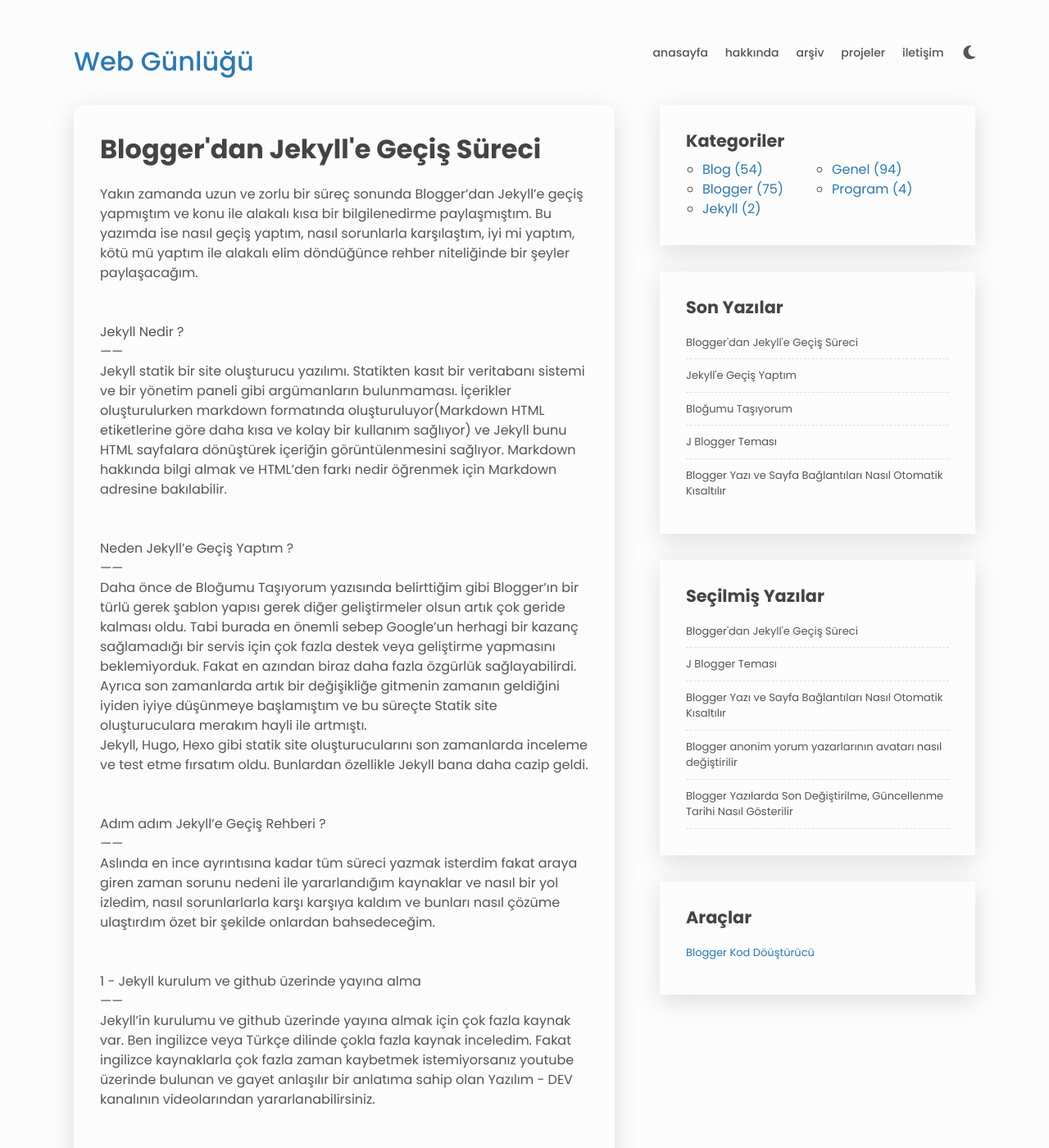
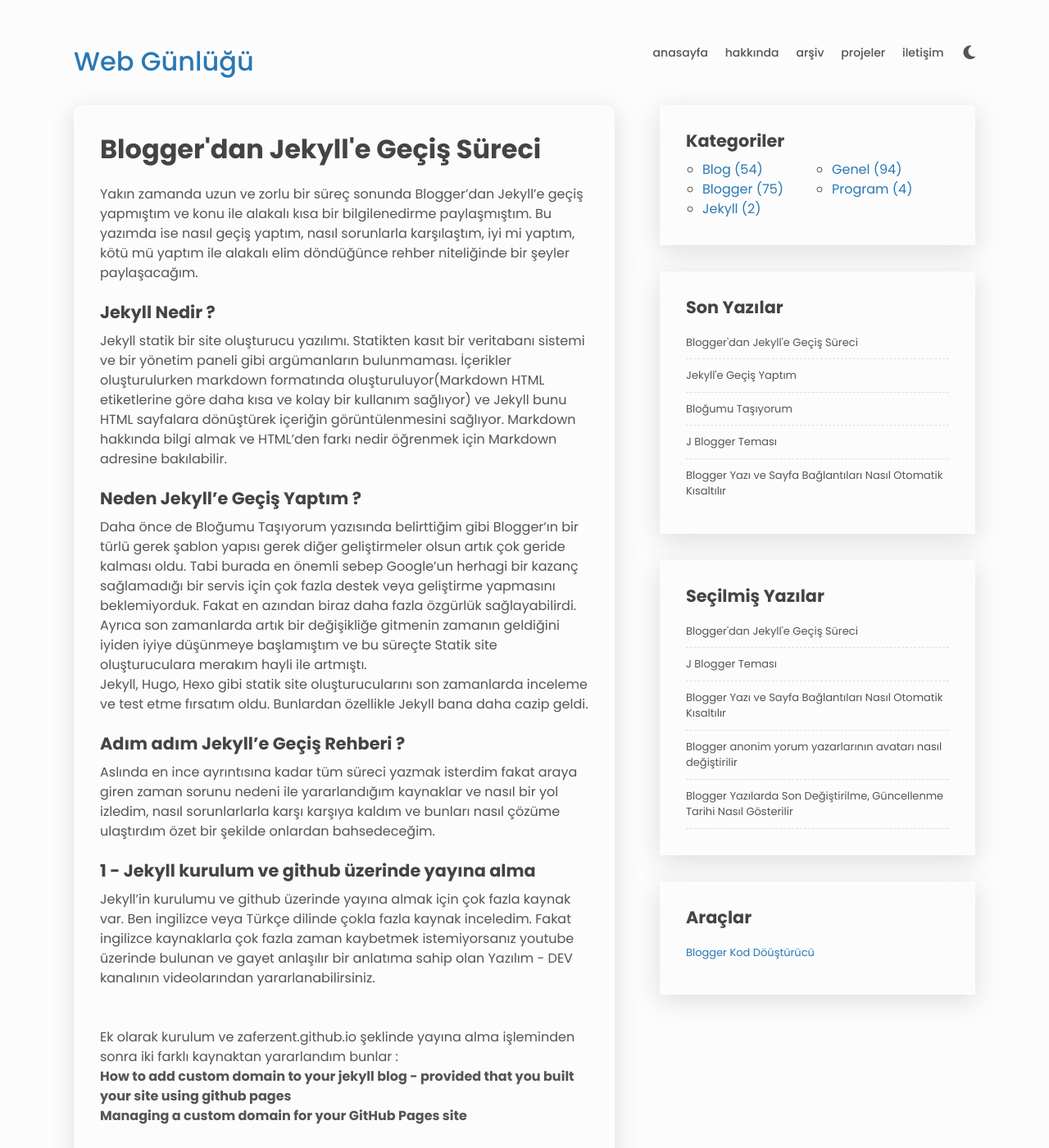
Before and after one commit to zaferzent/zaferzent.github.io, a Jekyll site: the page built from _posts/2022-10-29-bloggerdan-jekylle-gecis-sureci.md, in a window 1280 px wide and 1400 px high. Shown: the whole window at 82% size. Built offline with Jekyll 4.4.1, drawn with Linux system fonts in a browser that asks for light colours; nearby versions of some CDN libraries; comment, search, counter and statistics services are not loaded.

Commit message:
Update 2022-10-29-bloggerdan-jekylle-gecis-sureci.md

```diff
--- a/_posts/2022-10-29-bloggerdan-jekylle-gecis-sureci.md
+++ b/_posts/2022-10-29-bloggerdan-jekylle-gecis-sureci.md
@@ -15,13 +15,13 @@
 title: Blogger'dan Jekyll'e Geçiş Süreci
 ---
 Yakın zamanda uzun ve zorlu bir süreç sonunda Blogger'dan Jekyll'e geçiş yapmıştım ve konu ile alakalı kısa bir bilgilenedirme paylaşmıştım. Bu yazımda ise nasıl geçiş yaptım, nasıl sorunlarla karşılaştım, iyi mi yaptım, kötü mü yaptım ile alakalı elim döndüğünce rehber niteliğinde bir şeyler paylaşacağım.
+<br />
 
-<br />
 Jekyll Nedir ?
 ------
 [Jekyll](https://jekyllrb.com) statik bir site oluşturucu yazılımı. Statikten kasıt bir veritabanı sistemi ve bir yönetim paneli gibi argümanların bulunmaması. İçerikler oluşturulurken markdown formatında oluşturuluyor(Markdown HTML etiketlerine göre daha kısa ve kolay bir kullanım sağlıyor) ve Jekyll bunu HTML sayfalara dönüştürek içeriğin görüntülenmesini sağlıyor. Markdown hakkında bilgi almak ve HTML'den farkı nedir öğrenmek için [Markdown](https://tr.wikipedia.org/wiki/Markdown) adresine bakılabilir.
+<br />
 
-<br />
 Neden Jekyll'e Geçiş Yaptım ?
 ------
 Daha önce de [Bloğumu Taşıyorum](/2022/08/blogumu-tasiyorum.html) yazısında belirttiğim gibi Blogger'ın bir türlü gerek şablon yapısı gerek diğer geliştirmeler olsun artık çok geride kalması oldu. Tabi burada en önemli sebep Google'un herhagi bir kazanç sağlamadığı bir servis için çok fazla destek veya geliştirme yapmasını beklemiyorduk. Fakat en azından biraz daha fazla özgürlük sağlayabilirdi.
@@ -29,13 +29,13 @@
 Ayrıca son zamanlarda artık bir değişikliğe gitmenin zamanın geldiğini iyiden iyiye düşünmeye başlamıştım ve bu süreçte Statik site oluşturuculara merakım hayli ile artmıştı.
 
 Jekyll, Hugo, Hexo gibi statik site oluşturucularını son zamanlarda inceleme ve test etme fırsatım oldu. Bunlardan özellikle Jekyll bana daha cazip geldi.
+<br />
 
-<br />
 Adım adım Jekyll'e Geçiş Rehberi ?
 ------
 Aslında en ince ayrıntısına kadar tüm süreci yazmak isterdim fakat araya giren zaman sorunu nedeni ile yararlandığım kaynaklar ve nasıl bir yol izledim, nasıl sorunlarlarla karşı karşıya kaldım ve bunları nasıl çözüme ulaştırdım özet bir şekilde onlardan bahsedeceğim.
+<br />
 
-<br />
 1 - Jekyll kurulum ve github üzerinde yayına alma
 ------
 Jekyll'in kurulumu ve github üzerinde yayına almak için çok fazla kaynak var. Ben ingilizce veya Türkçe dilinde çokla fazla kaynak inceledim. Fakat ingilizce kaynaklarla çok fazla zaman kaybetmek istemiyorsanız youtube üzerinde bulunan ve gayet anlaşılır bir anlatıma sahip olan [Yazılım - DEV](https://www.youtube.com/channel/UCinNBqUVs98p-t-fzJ870HA/videos) kanalının videolarından yararlanabilirsiniz.
```
